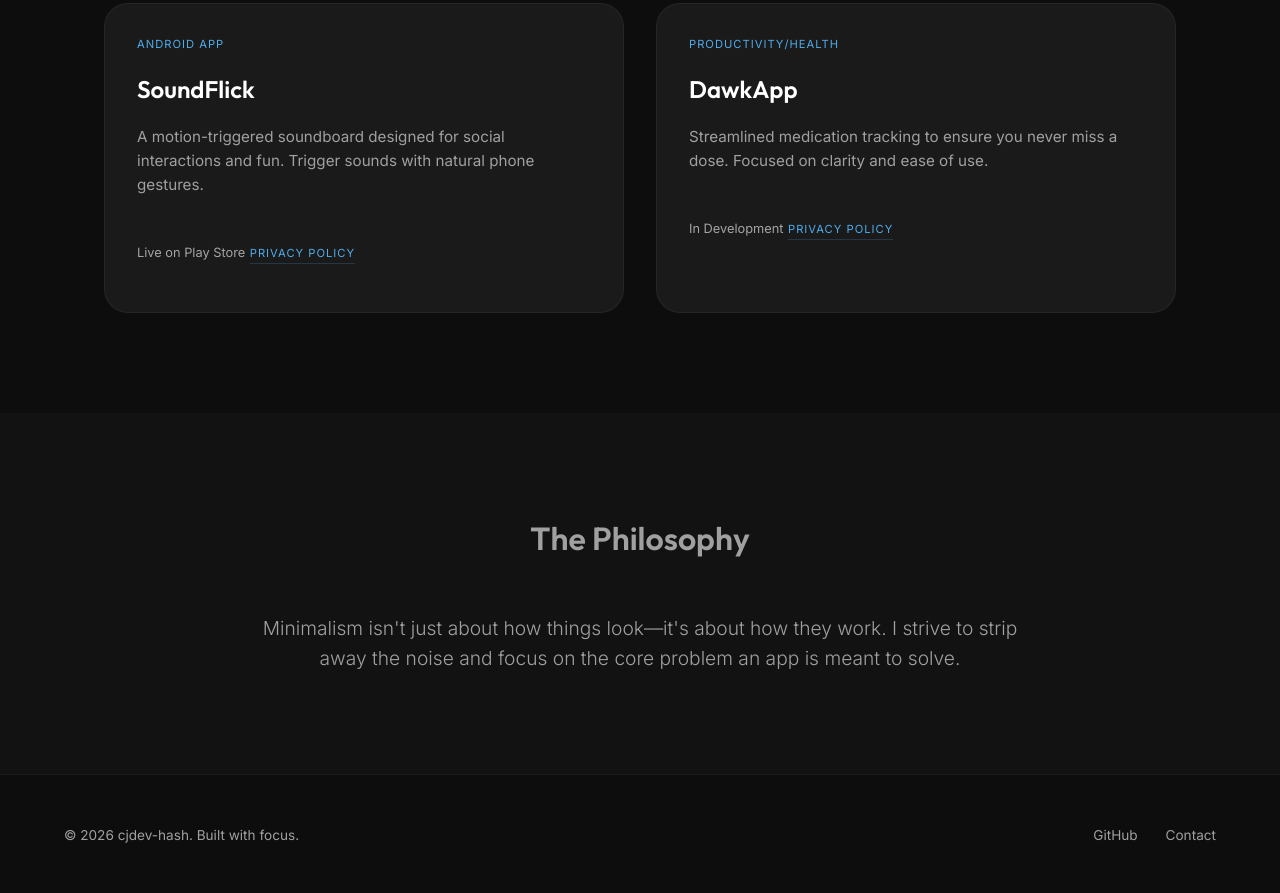
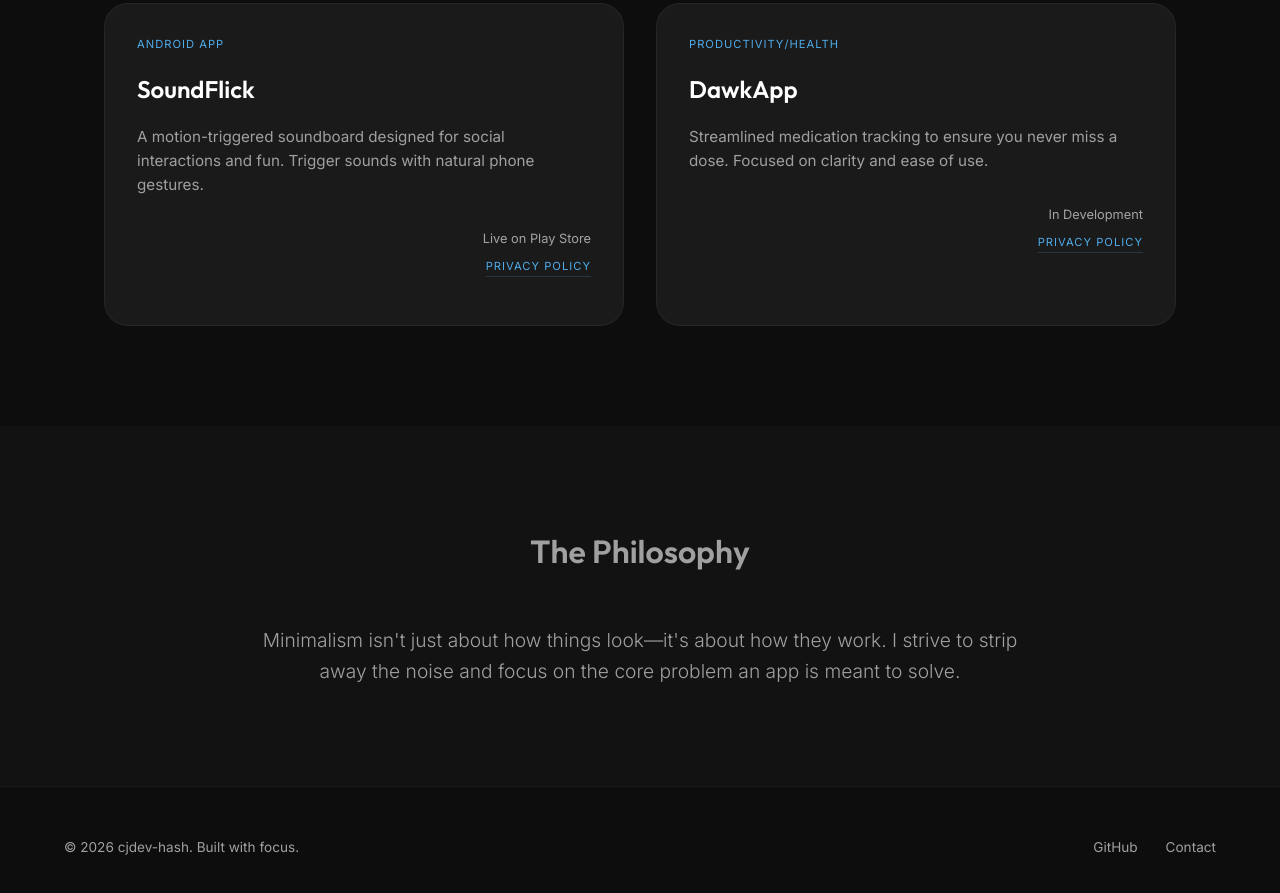
Before and after one commit to cjdev-hash/cjdev-hash.github.io, a plain HTML site: page index.html in a window 1280 px wide. Shown: the part 996-1889 px from the top of the page. Drawn offline with Linux system fonts and the light colour scheme.

Commit message:
Align privacy policy links to the right

```diff
--- a/index.html
+++ b/index.html
@@ -67,11 +67,12 @@
                             A motion-triggered soundboard designed for social interactions and fun. Trigger sounds with
                             natural phone gestures.
                         </p>
-                        <div class="project-links">
+                        <div class="project-links"
+                            style="display: flex; flex-direction: column; align-items: flex-end;">
                             <span class="status" data-en="Live on Play Store" data-pl="Dostępne w Play Store">Live on
                                 Play Store</span>
                             <a href="privacy-soundflick.html" class="tag"
-                                style="margin-top: 1rem; border-bottom: 1px solid rgba(79, 172, 234, 0.2); display: inline-block; text-decoration: none;">Privacy
+                                style="margin-top: 0.5rem; text-decoration: none; border-bottom: 1px solid rgba(79, 172, 234, 0.2);">Privacy
                                 Policy</a>
                         </div>
                     </div>
@@ -87,10 +88,11 @@
                             Streamlined medication tracking to ensure you never miss a dose. Focused on clarity and ease
                             of use.
                         </p>
-                        <div class="project-links">
+                        <div class="project-links"
+                            style="display: flex; flex-direction: column; align-items: flex-end;">
                             <span class="status" data-en="In Development" data-pl="W budowie">In Development</span>
                             <a href="privacy-dawkapp.html" class="tag"
-                                style="margin-top: 1rem; border-bottom: 1px solid rgba(79, 172, 234, 0.2); display: inline-block; text-decoration: none;"
+                                style="margin-top: 0.5rem; text-decoration: none; border-bottom: 1px solid rgba(79, 172, 234, 0.2);"
                                 data-en="Privacy Policy" data-pl="Polityka Prywatności">Privacy Policy</a>
                         </div>
                     </div>
```
